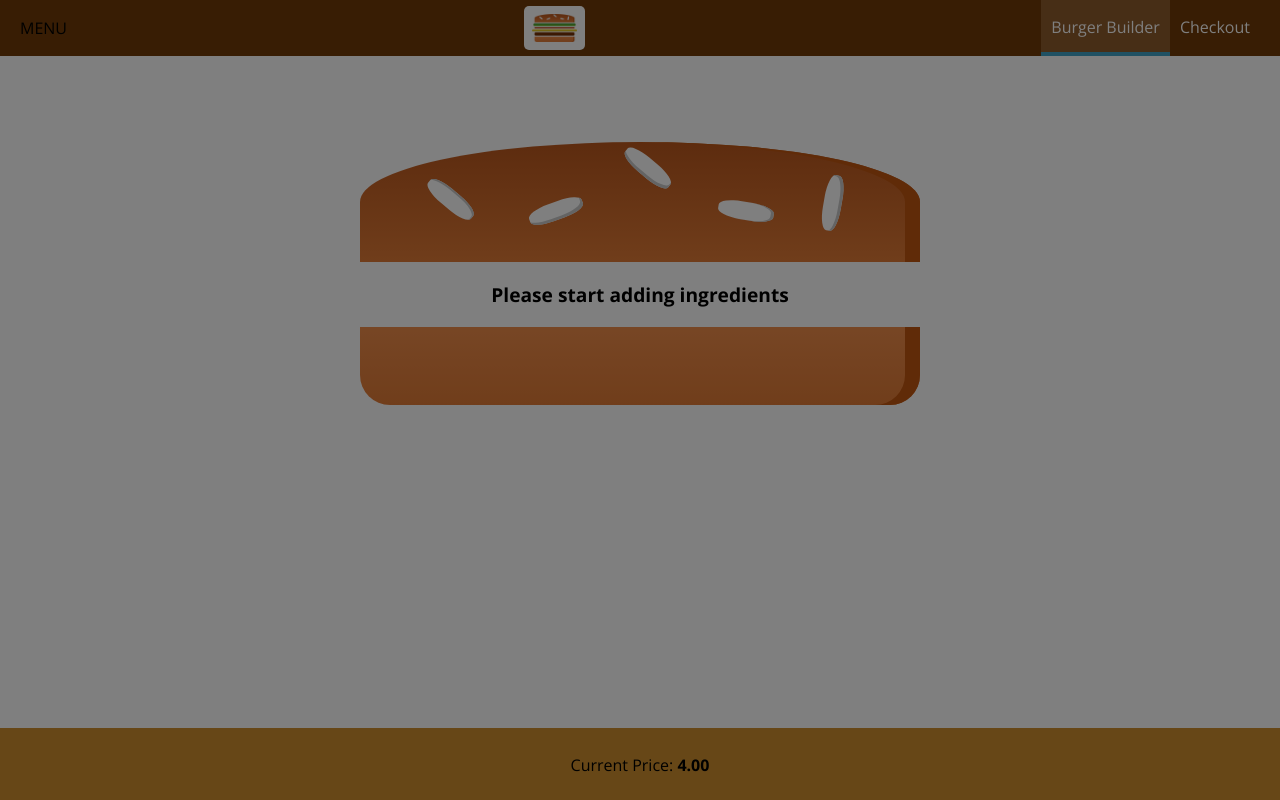
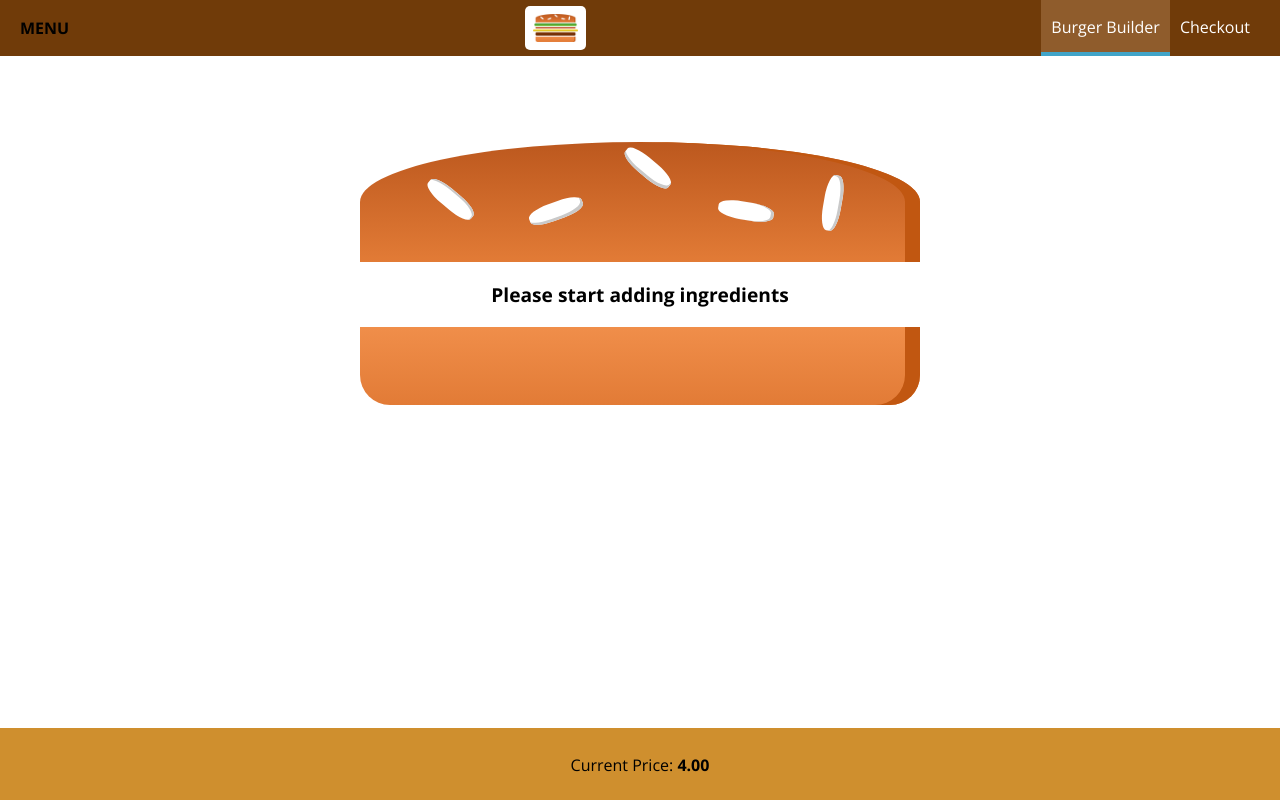
Before and after one commit to guahsu/Learn-react-burger-builder, a React app: page / in a window 1280 px wide. Shown: the top 800 px of the page. Built offline with nearby package versions, Linux system fonts and the light colour scheme.

Commit message:
Add SideDrawer toggle method

```diff
--- a/src/components/Layout/Layout.js
+++ b/src/components/Layout/Layout.js
@@ -6,19 +6,22 @@ import SideDrawer from '../Navigation/SideDrawer/SideDrawer'
 
 class Layout extends Component {
   state = {
-    showSideDrawer: true
+    showSideDrawer: false
   }
+
   sideDrawerClosedHandler = () => {
-    this.setState({ showSideDrawer: false })
+    this.setState((prevState) => {
+      return { showSideDrawer: !prevState.showSideDrawer }
+    })
   }
 
   render () {
     return (
       <>
-        <Toolbar />
+        <Toolbar drawerToggleClicked={this.sideDrawerClosedHandler} />
         <SideDrawer
           open={this.state.showSideDrawer}
-          closed={this.sideDrawerClosedHandler} />
+          drawerToggleClicked={this.sideDrawerClosedHandler} />
         <main className={classes.content}>
           {this.props.children}
         </main>
--- /dev/null
+++ b/src/components/Navigation/SideDrawer/DrawerToggle/DrawerToggle.js
@@ -0,0 +1,9 @@
+import React from 'react'
+
+const drawerToggle = props => (
+  <div onClick={props.clicked}>
+    <strong>MENU</strong>
+  </div>
+)
+
+export default drawerToggle
--- a/src/components/Navigation/SideDrawer/SideDrawer.js
+++ b/src/components/Navigation/SideDrawer/SideDrawer.js
@@ -15,7 +15,7 @@ const sideDrawer = props => {
     <>
       <Backdrop
         show={props.open}
-        clicked={props.closed} />
+        clicked={props.drawerToggleClicked} />
       <div className={attachedClasses.join(' ')}>
         <Logo customClass={classes.Logo} />
         <nav>
--- a/src/components/Navigation/SideDrawer/SideDrawer.module.css
+++ b/src/components/Navigation/SideDrawer/SideDrawer.module.css
@@ -9,7 +9,7 @@
   background-color: #fff;
   padding: 32px 16px;
   box-sizing: border-box;
-  transition: transform 0.3 ease-out;
+  transition: transform 0.3s ease-out;
 }
 
 .Open {
--- a/src/components/Navigation/Toolbar/Toolbar.js
+++ b/src/components/Navigation/Toolbar/Toolbar.js
@@ -3,11 +3,12 @@ import React from 'react'
 import classes from './Toolbar.module.css'
 
 import Logo from '../../Logo/Logo'
+import DrawerToggle from '../SideDrawer/DrawerToggle/DrawerToggle'
 import NavigationItems from '../NavigationItems/NavigationItems'
 
 const toolbar = props => (
   <header className={classes.Toolbar}>
-    <div>MENU</div>
+    <DrawerToggle clicked={props.drawerToggleClicked} />
     <Logo customClass={classes.Logo} />
     <nav className={classes.DesktopOnly}>
       <NavigationItems />
```
